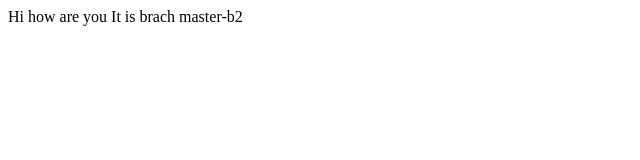
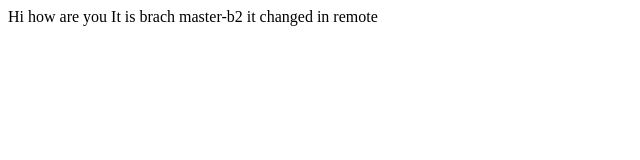
Before and after one commit to Nagesh86566/project2, a plain HTML site: page index.html in a window 1280 px wide. Shown: the whole page, without its empty margins (0-640 px from the left). Drawn offline with Linux system fonts and the light colour scheme.

Commit message:
Update index.html
remote changed

```diff
--- a/index.html
+++ b/index.html
@@ -1,4 +1,5 @@
 <html>
 Hi how are you
 It is brach master-b2
+it changed in remote
 </html>
```
